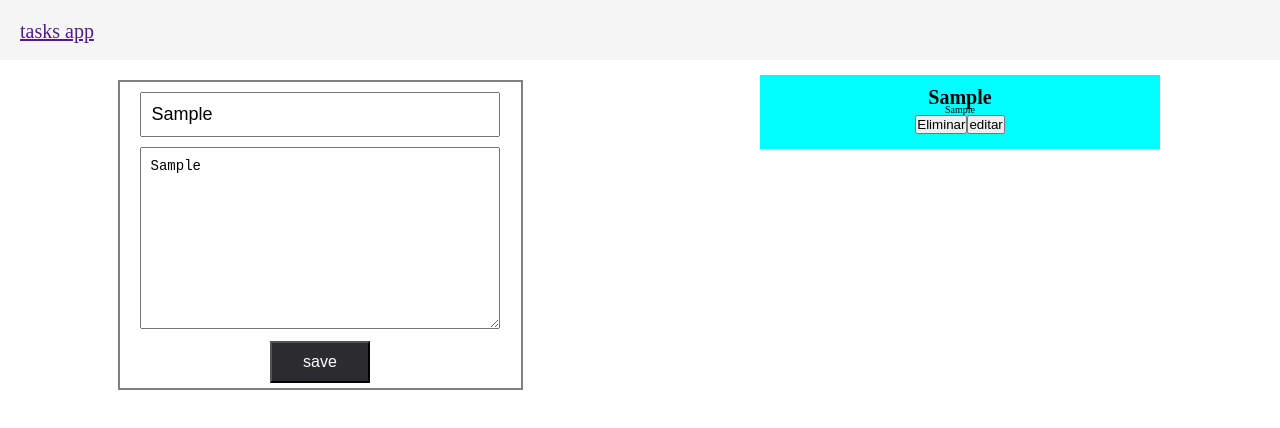
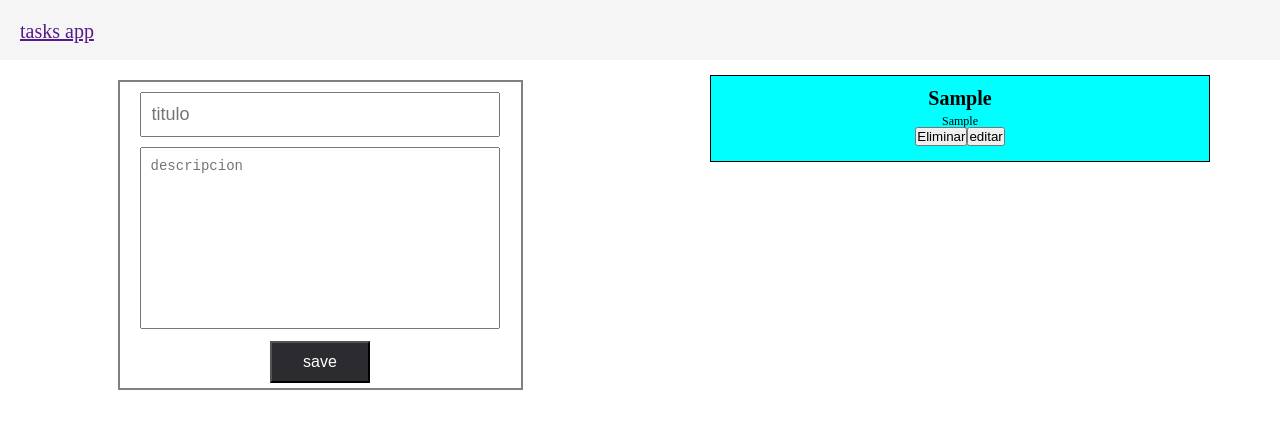
Before and after one commit to ElianRD/task-app, a plain HTML site: page index.html in a window 1280 px wide. Both pictures are taken after typing "Sample", "Sample" into the empty fields and a click on the button "save". Drawn offline with Linux system fonts and the light colour scheme.

Commit message:
tercer commit

```diff
--- a/app.js
+++ b/app.js
@@ -1,4 +1,6 @@
 document.getElementById("form").addEventListener("submit", saveTask);
+
+
 
 function saveTask(e){
     let title = document.querySelector(".form__title").value
@@ -22,16 +24,19 @@ function saveTask(e){
     getTask()
     title.innerHTML = ""
     description.innerHTML= ""
+    document.getElementById("form").reset();
     e.preventDefault()
 }
+
+
 function getTask(){
     let blockTaks = document.querySelector(".tasks")
     let tasks = JSON.parse(localStorage.getItem("task"))
     blockTaks.innerHTML = "";
     let allTask = []
-    console.log(tasks)
-    tasks.forEach(element => {
-        console.log(element)
+
+    tasks.forEach((element,index) => {
+
 
         let container = document.createElement("div")
         container.classList.add("task-container")
@@ -41,10 +46,18 @@ function getTask(){
         description.classList.add("task-container__description")
         let deleteBoton = document.createElement("button")
         deleteBoton.textContent = "Eliminar";
-        deleteBoton.classList.add("task-container__delete")
+        deleteBoton.id = index
+        deleteBoton.onclick= function() {
+            deleteTask(index); // Llamamos a la función deleteTask y pasamos el índice como argumento
+          };
+
         let editBoton = document.createElement("button")
         editBoton.textContent = "editar";
-        editBoton.classList.add("task-container__delete")
+        editBoton.onclick = "deletetask(index)"
+        editBoton.classList.add("task-container__edit")
+        editBoton.onclick= function() {
+            editTask(index); // Llamamos a la función deleteTask y pasamos el índice como argumento
+          };
 
         title.textContent = element.title
         description.textContent = element.description
@@ -55,3 +68,23 @@ function getTask(){
     });
     blockTaks.append(...allTask)
 }
+
+function deleteTask(index) {
+    let tasks = JSON.parse(localStorage.getItem("task"))
+    tasks.splice(index,1)
+    localStorage.setItem("task",JSON.stringify(tasks))
+    let title = document.querySelector(".form__title")
+    title.value = "idid"
+    getTask()
+
+}
+
+
+function editTask(index) {
+    let tasks = JSON.parse(localStorage.getItem("task"))
+    let title = document.querySelector(".form__title")
+    let description = document.querySelector(".form__description")
+    title.value = tasks[index].title
+    description.value = tasks[index].description
+
+}
--- a/index.html
+++ b/index.html
@@ -29,7 +29,7 @@
         </section>
 
         <section class="main-task section">
-            <div class="tasks"><h1>hhhhhh</h1></div>
+            <div class="tasks"></div>
         </section>
 
      </main>
--- a/style.css
+++ b/style.css
@@ -70,6 +70,7 @@ html{
     padding: 10px;
     width: 100%;
     font-size: 1.4rem;
+    resize: none;
 
 
 }
@@ -81,31 +82,37 @@ html{
     color: white;
     font-size: 1.6rem;
 }
-.tasks{
+
+/* .tasks{
+    width: 90%;
+    margin: 0 auto;
 
 
-}
+} */
 .task-container{
-    background-color: aqua;
-    margin: 15px auto;
     width: 90%;
     height: auto;
+    min-width: 200px;
+    margin: 15px auto;
     text-align: center;
     padding: 15px;
-    max-width: 400px;
-    white-space: nowrap; /* Evita que el texto se divida en varias líneas */
-    overflow: hidden;
-    text-overflow: ellipsis; /* Muestra puntos suspensivos al final del texto cortado */
-    /* Otros estilos necesarios para la apariencia del contenedor */
+    max-width: 500px;
+    overflow-wrap: break-word;
+    background-color: aqua;
+    border: 1px solid black;
+
 
 }
 .task-container__title{
     font-size: 2rem;
     font-weight: 700;
     line-height: 1.4rem;
+    margin-bottom: 10px;
 
 }
 .task-container__description{
+    font-size: 1.2rem;
+    line-height: 1.2rem;
 
 }
 .task-container__delete{
```
